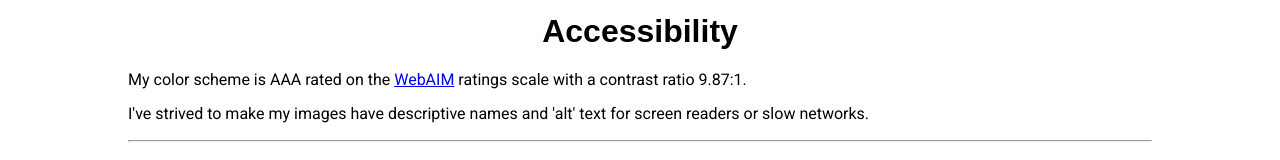
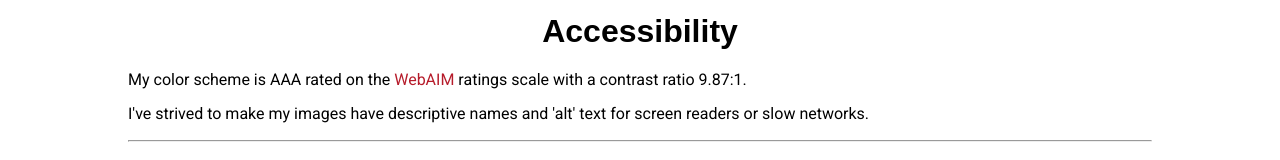
Before and after one commit to chrios/style-guide, a plain HTML site: page styles.html in a window 1280 px wide. Shown: the part 799-959 px from the top of the page. Drawn offline with Linux system fonts and the light colour scheme; a web font is replaced by a local one.

Commit message:
THIS is it now

```diff
--- a/styles.html
+++ b/styles.html
@@ -34,7 +34,7 @@
 
 		    <hr>
 			<h1 class="content__heading">Accessibility</h1>
-			<p class="content__text">My color scheme is AAA rated on the <a class="text__link" href="webaim.org/resources/contrastchecker?fcolor=0000ff&bcolor=1d427d">WebAIM</a> ratings scale with a contrast ratio 9.87:1.</p>
+			<p class="content__text">My color scheme is AAA rated on the <a class="content__link" href="webaim.org/resources/contrastchecker?fcolor=0000ff&bcolor=1d427d">WebAIM</a> ratings scale with a contrast ratio 9.87:1.</p>
 			<p class="content__text">I've strived to make my images have descriptive names and 'alt' text for screen readers or slow networks.</p>
 
 		    <hr>
```
